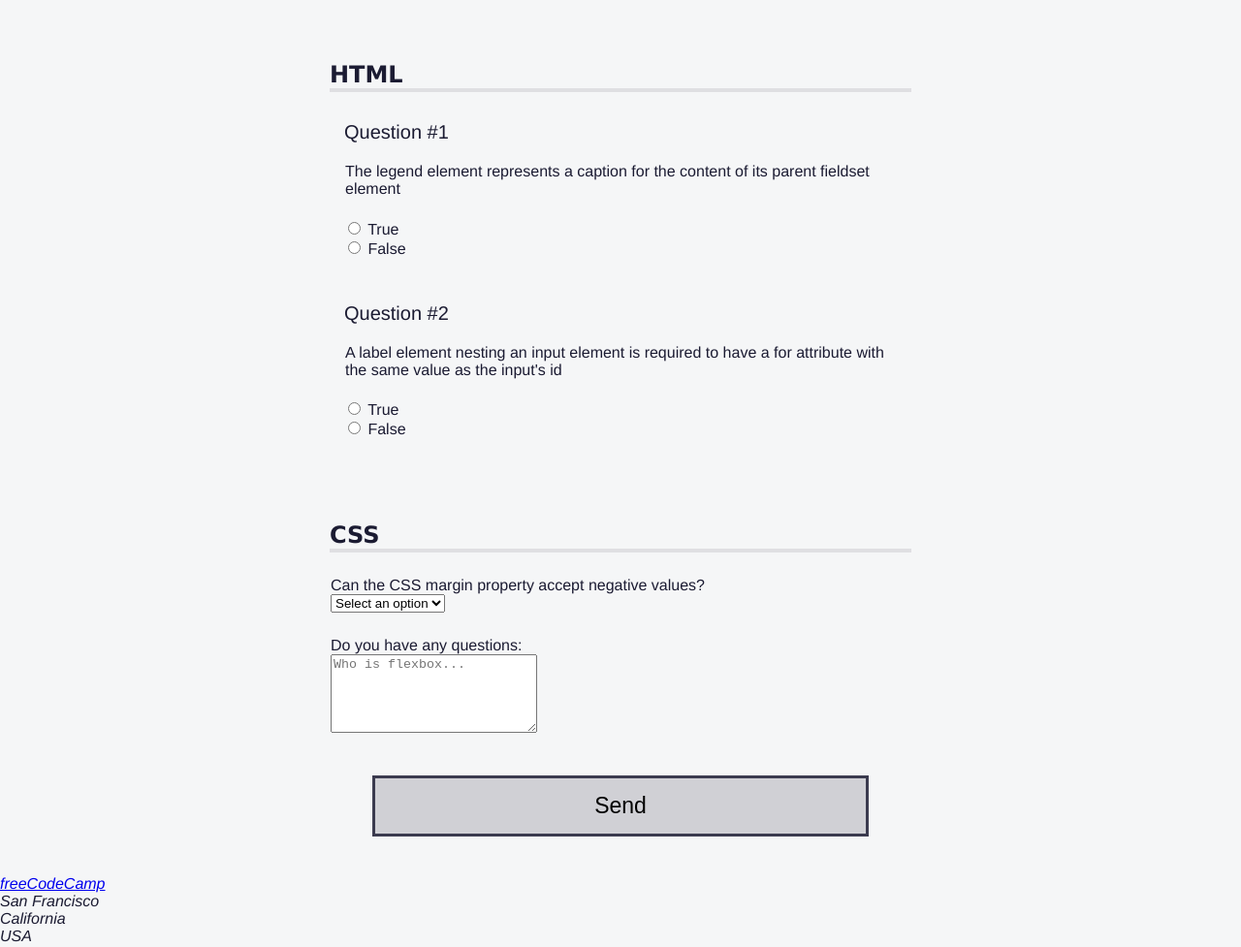
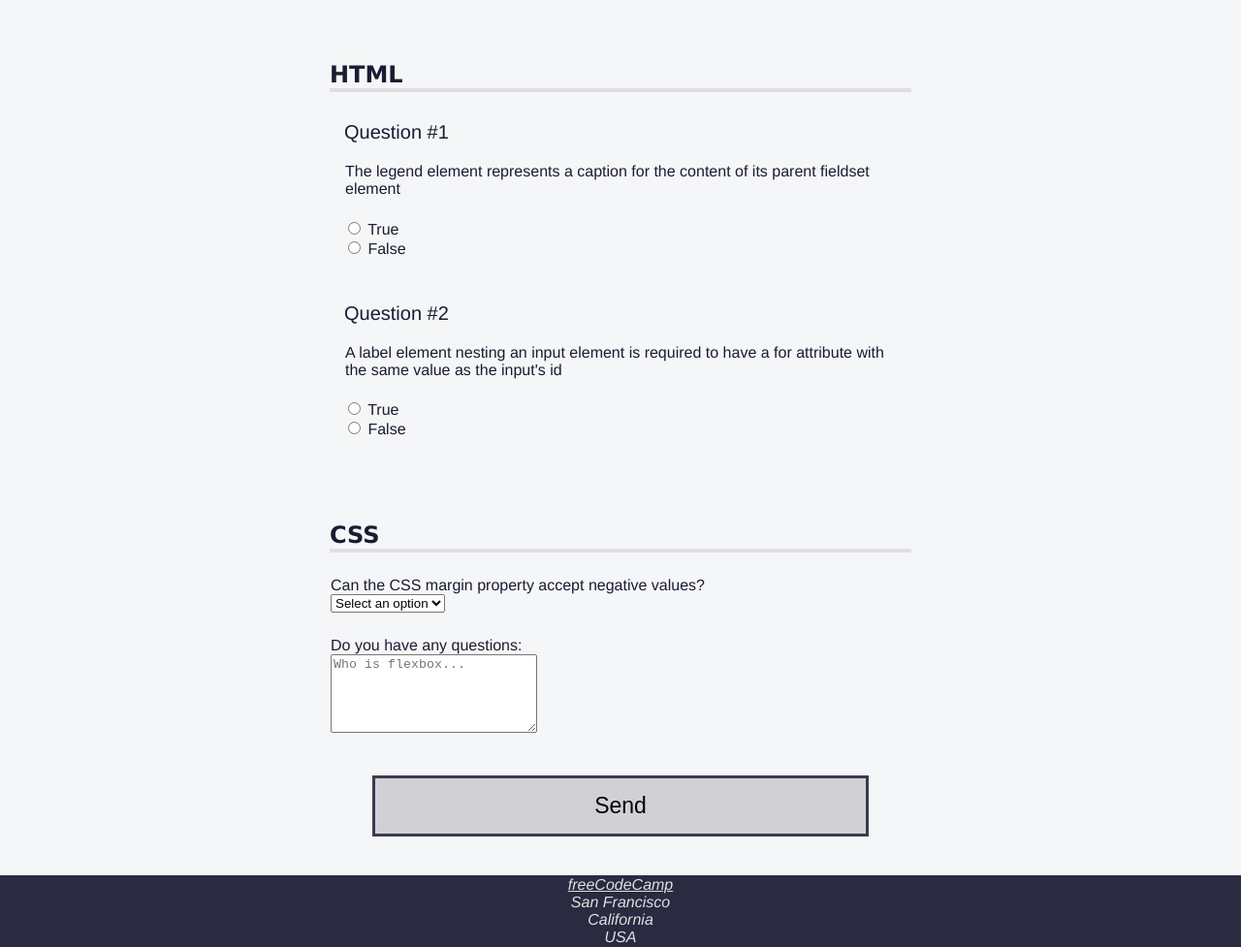
Before and after one commit to mfn1967/accessibility-quiz, a plain HTML site: page index.html in a window 1280 px wide. Shown: the part 252-1229 px from the top of the page at 97% size. Drawn offline with Linux system fonts and the light colour scheme.

Commit message:
Add css styling to footer text

```diff
--- a/styles.css
+++ b/styles.css
@@ -153,6 +153,21 @@ body {
     border: 3px solid #3b3b4f;
   }
 
+  footer {
+    background-color: #2a2a40;
+    display: flex;
+    justify-content: center;
+  }
+
+  footer, footer a {
+    color: #dfdfe2;
+  }
+
+  address {
+    text-align: center;
+    padding: 1px;
+  }
+
   .sr-only {
     position: absolute;
     width: 1px;
```
